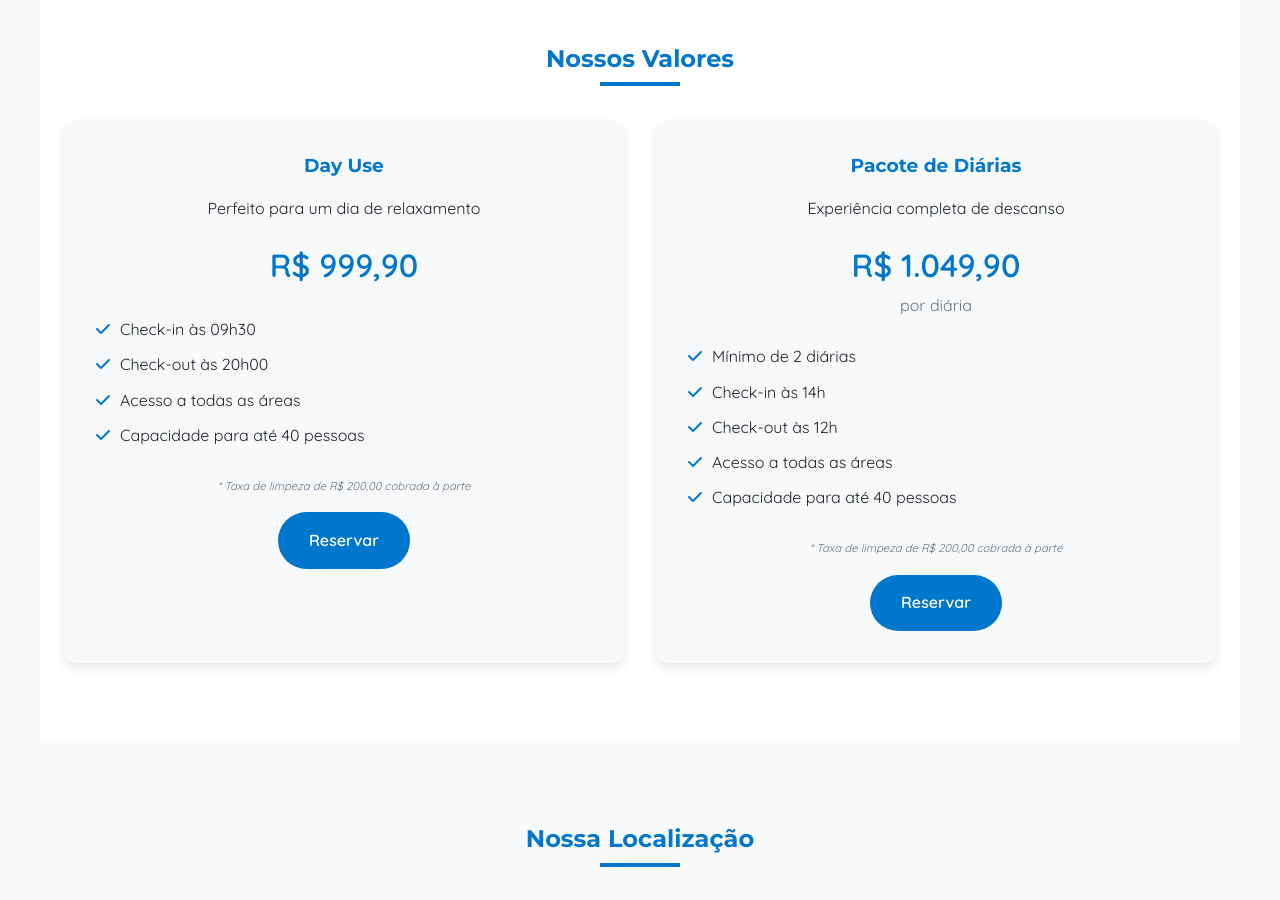
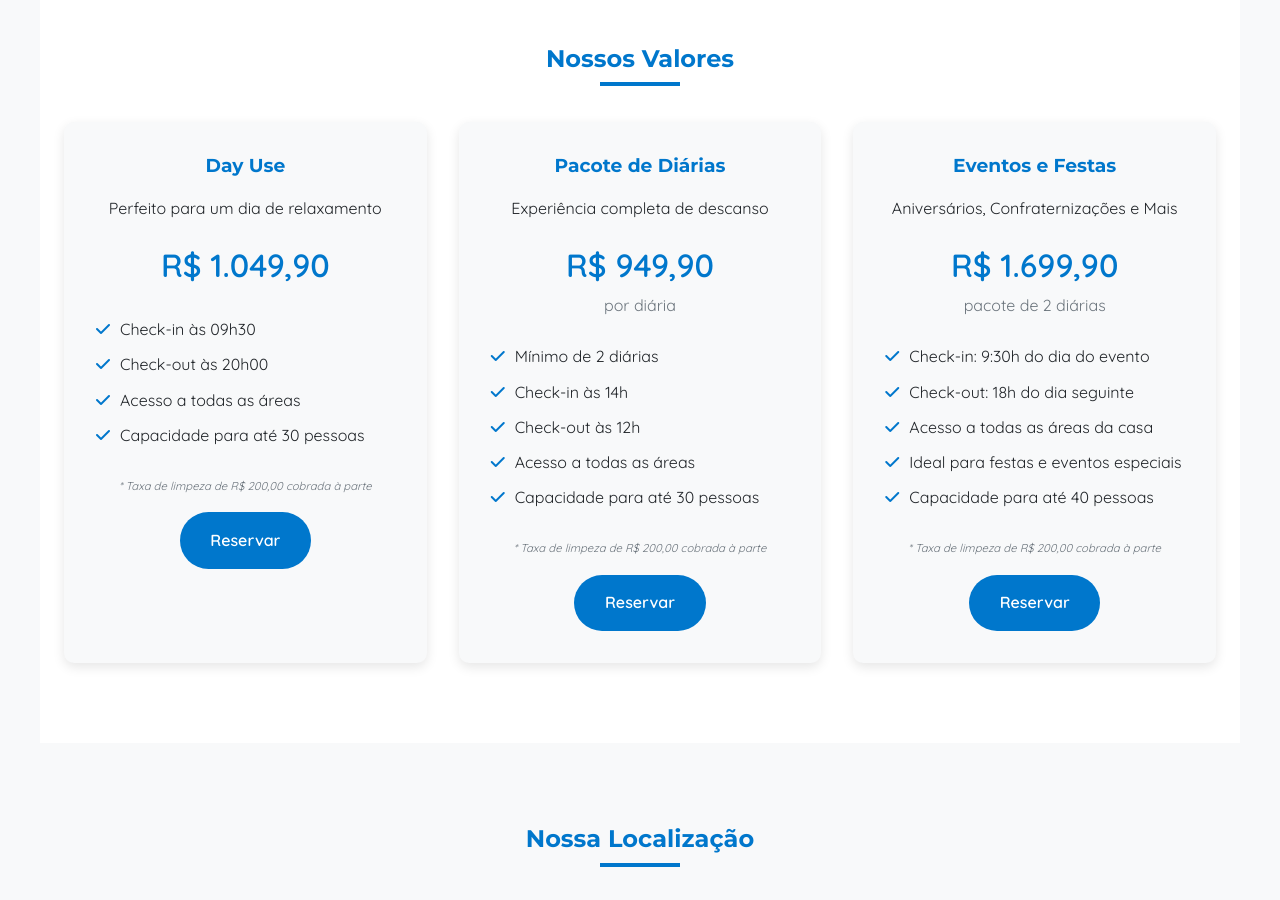
Before and after one commit to nandoboy5892/casadoceu, a plain HTML site: page index.html in a window 1280 px wide. Shown: the part 2300-3200 px from the top of the page. Drawn offline with Linux system fonts and the light colour scheme.

Commit message:
Update index.html

```diff
--- a/index.html
+++ b/index.html
@@ -601,12 +601,12 @@
     <div class="package-card">
       <h3>Day Use</h3>
       <p>Perfeito para um dia de relaxamento</p>
-      <div class="price">R$ 999,90</div>
+      <div class="price">R$ 1.049,90 </div>
       <ul>
         <li>Check-in às 09h30</li>
         <li>Check-out às 20h00</li>
         <li>Acesso a todas as áreas</li>
-        <li>Capacidade para até 40 pessoas</li>
+        <li>Capacidade para até 30 pessoas</li>
       </ul>
       <p class="taxa-nota"><small>* Taxa de limpeza de R$ 200,00 cobrada à parte</small></p>
       <a href="https://nandoboy5892.github.io/casadoceu/agendamento/" class="btn" target="_blank">Reservar</a>
@@ -615,12 +615,27 @@
     <div class="package-card">
       <h3>Pacote de Diárias</h3>
       <p>Experiência completa de descanso</p>
-      <div class="price">R$ 1.049,90 <small>por diária</small></div>
+      <div class="price">R$ 949,90 <small>por diária</small></div>
       <ul>
         <li>Mínimo de 2 diárias</li>
         <li>Check-in às 14h</li>
         <li>Check-out às 12h</li>
         <li>Acesso a todas as áreas</li>
+        <li>Capacidade para até 30 pessoas</li>
+      </ul>
+      <p class="taxa-nota"><small>* Taxa de limpeza de R$ 200,00 cobrada à parte</small></p>
+      <a href="https://nandoboy5892.github.io/casadoceu/agendamento/" class="btn" target="_blank">Reservar</a>
+    </div>
+
+    <div class="package-card">
+      <h3>Eventos e Festas</h3>
+      <p>Aniversários, Confraternizações e Mais</p>
+      <div class="price">R$ 1.699,90 <small>pacote de 2 diárias</small></div>
+      <ul>
+        <li>Check-in: 9:30h do dia do evento</li>
+        <li>Check-out: 18h do dia seguinte</li>
+        <li>Acesso a todas as áreas da casa</li>
+        <li>Ideal para festas e eventos especiais</li>
         <li>Capacidade para até 40 pessoas</li>
       </ul>
       <p class="taxa-nota"><small>* Taxa de limpeza de R$ 200,00 cobrada à parte</small></p>
```
